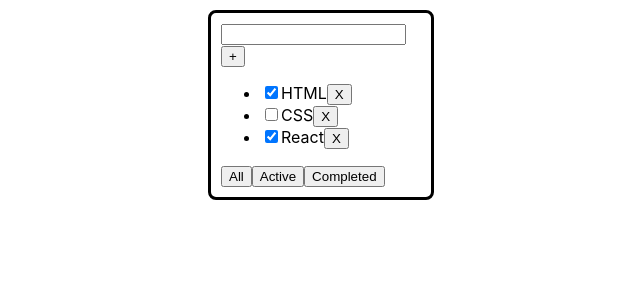
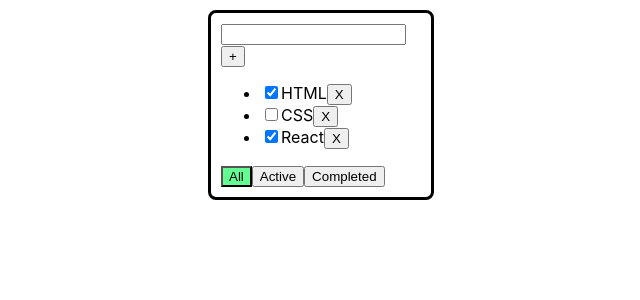
Before and after one commit to pdxserg/todolist_1_3, a React (Create React App) app: page / in a window 1280 px wide. Shown: the top 300 px of the page, without its empty margins (319-959 px from the left). Built offline with nearby package versions, Linux system fonts and the light colour scheme.

Commit message:
Styles for completed tasks

```diff
--- a/src/App.css
+++ b/src/App.css
@@ -12,3 +12,8 @@
     border: black solid;
     border-radius: 8px;
 }
+
+
+.activeButton{
+    background: #64ff93;
+}
--- a/src/App.tsx
+++ b/src/App.tsx
@@ -48,6 +48,7 @@ let filteredTasks = tasks
 			          filtered={filtered}
 			          addTask={addTask}
 			          changeStatus={changeStatus}
+			          filter={filter}
 
 
 			/>
--- a/src/Todolist.tsx
+++ b/src/Todolist.tsx
@@ -7,9 +7,10 @@ type TodolistPropsType = {
 	filtered:(filter: FilterType)=>void
 	addTask:(title:string)=>void
 	changeStatus:(id:number, isDone:boolean)=>void
+	filter:FilterType
 }
 
-export const Todolist = ({tasks, addTask, removeTask, changeStatus, filtered}: TodolistPropsType) => {
+export const Todolist = ({tasks, addTask, removeTask, changeStatus, filtered, filter}: TodolistPropsType) => {
 const [value, setValue]= useState("")
 const onchangeHandler=(e: ChangeEvent<HTMLInputElement> )=>{
 	setValue(e.currentTarget.value)
@@ -53,9 +54,9 @@ const onKeyUpHandler =(e:KeyboardEvent<HTMLInputElement>)=>{
 
 			</ul>
 			<div>
-				<button onClick={()=> filtered("All")}>All</button>
-				<button onClick={()=> filtered("Active")}>Active</button>
-				<button onClick={()=> filtered("Completed")}>Completed</button>
+				<button className={filter === "All"?"activeButton":""} onClick={()=> filtered("All")}>All</button>
+				<button className={filter === "Active"?"activeButton":""} onClick={()=> filtered("Active")}>Active</button>
+				<button className={filter === "Completed"?"activeButton":""} onClick={()=> filtered("Completed")}>Completed</button>
 			</div>
 		</div>
 
```
